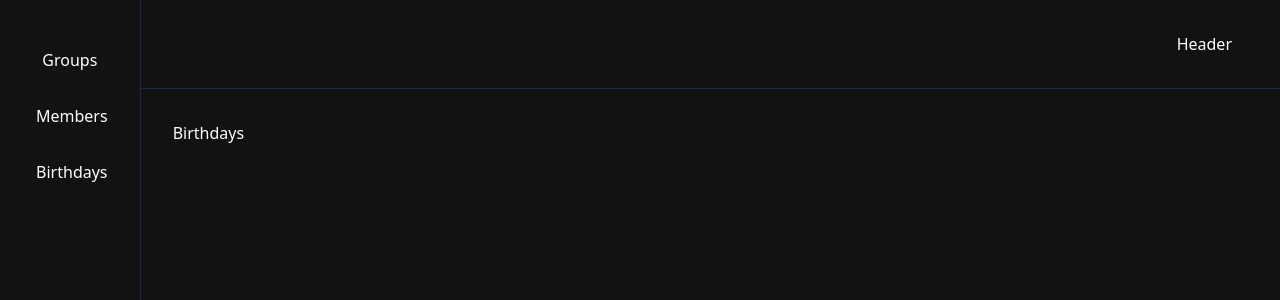
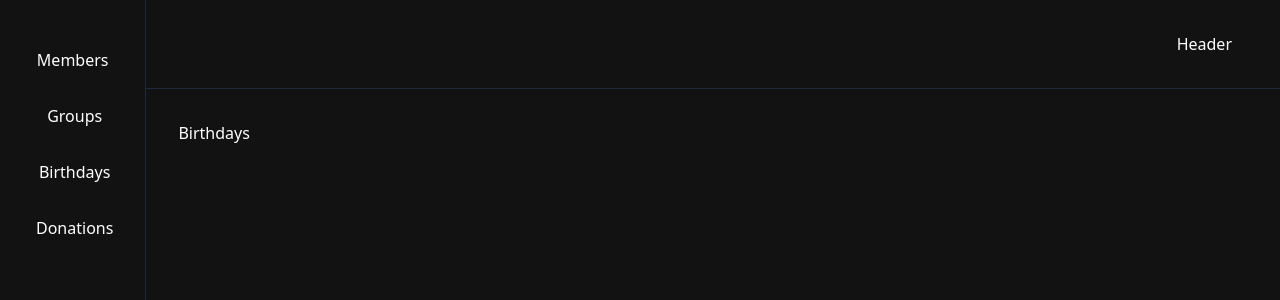
Before and after one commit to Shubhamrawat5/PVX-DASHBOARD, a React (Vite) app: page /dashboard/birthdays in a window 1280 px wide. Shown: the top 300 px of the page. Built offline with nearby package versions, Linux system fonts and the light colour scheme.

Commit message:
make a common routes source

```diff
--- a/src/App.tsx
+++ b/src/App.tsx
@@ -4,39 +4,48 @@ import Sidebar from "@/components/organisms/Sidebar";
 import LoginPage from "@/pages/LoginPage";
 import GroupsPage from "@/pages/GroupsPage";
 import MembersPage from "@/pages/MembersPage";
-import BirthdaysPage from "./pages/BirthdaysPage";
-
-function Layout() {
-  return (
-    <>
-      <div className="flex min-h-screen">
-        <Sidebar />
-        <div className="w-full">
-          <Header />
-          <div className="p-8">
-            <Outlet />
-          </div>
-        </div>
-      </div>
-    </>
-  );
-}
+import BirthdaysPage from "@/pages/BirthdaysPage";
+import DonationsPage from "@/pages/DonationsPage";
 
 function App() {
-  const paths = {
-    members: {
+  const routes = [
+    {
+      name: "Members",
       path: "/dashboard/members",
       element: <MembersPage />,
     },
-    groups: {
+    {
+      name: "Groups",
       path: "/dashboard/groups",
       element: <GroupsPage />,
     },
-    birthdays: {
+    {
+      name: "Birthdays",
       path: "/dashboard/birthdays",
       element: <BirthdaysPage />,
     },
-  };
+    {
+      name: "Donations",
+      path: "/dashboard/donations",
+      element: <DonationsPage />,
+    },
+  ];
+
+  function Layout() {
+    return (
+      <>
+        <div className="flex min-h-screen">
+          <Sidebar routes={routes} />
+          <div className="w-full">
+            <Header />
+            <div className="p-8">
+              <Outlet />
+            </div>
+          </div>
+        </div>
+      </>
+    );
+  }
 
   const router = createBrowserRouter([
     {
@@ -45,20 +54,9 @@ function App() {
     },
     {
       element: <Layout />,
-      children: [
-        {
-          path: paths.members.path,
-          element: paths.members.element,
-        },
-        {
-          path: paths.groups.path,
-          element: paths.groups.element,
-        },
-        {
-          path: paths.birthdays.path,
-          element: paths.birthdays.element,
-        },
-      ],
+      children: routes.map((route) => {
+        return { path: route.path, element: route.element };
+      }),
     },
   ]);
 
--- /dev/null
+++ b/src/components/organisms/Donations/index.tsx
@@ -0,0 +1,3 @@
+export default function Donations() {
+  return <div>Donations</div>;
+}
--- a/src/components/organisms/Sidebar/index.tsx
+++ b/src/components/organisms/Sidebar/index.tsx
@@ -6,26 +6,30 @@ import {
 } from "@/components/ui/navigation-menu";
 import { Link } from "react-router-dom";
 
-export default function Sidebar() {
+interface Props {
+  routes: {
+    name: string;
+    path: string;
+    element: JSX.Element;
+  }[];
+}
+
+export default function Sidebar(props: Props) {
+  const { routes } = props;
+
   return (
     <div className="border-r border-r-slate-800 py-12 px-8">
       <NavigationMenu>
         <NavigationMenuList className="flex-col gap-8">
-          <NavigationMenuItem>
-            <Link to="/dashboard/groups">
-              <NavigationMenuLink>Groups</NavigationMenuLink>
-            </Link>
-          </NavigationMenuItem>
-          <NavigationMenuItem>
-            <Link to="/dashboard/members">
-              <NavigationMenuLink>Members</NavigationMenuLink>
-            </Link>
-          </NavigationMenuItem>
-          <NavigationMenuItem>
-            <Link to="/dashboard/birthdays">
-              <NavigationMenuLink>Birthdays</NavigationMenuLink>
-            </Link>
-          </NavigationMenuItem>
+          {routes.map((route) => {
+            return (
+              <NavigationMenuItem>
+                <Link to={route.path}>
+                  <NavigationMenuLink>{route.name}</NavigationMenuLink>
+                </Link>
+              </NavigationMenuItem>
+            );
+          })}
         </NavigationMenuList>
       </NavigationMenu>
     </div>
--- /dev/null
+++ b/src/pages/DonationsPage.tsx
@@ -0,0 +1,5 @@
+import Donations from "@/components/organisms/Donations";
+
+export default function DonationsPage() {
+  return <Donations />;
+}
```
Also changed, not shown: 1 other file (tests, documents, lock files or other folders).
